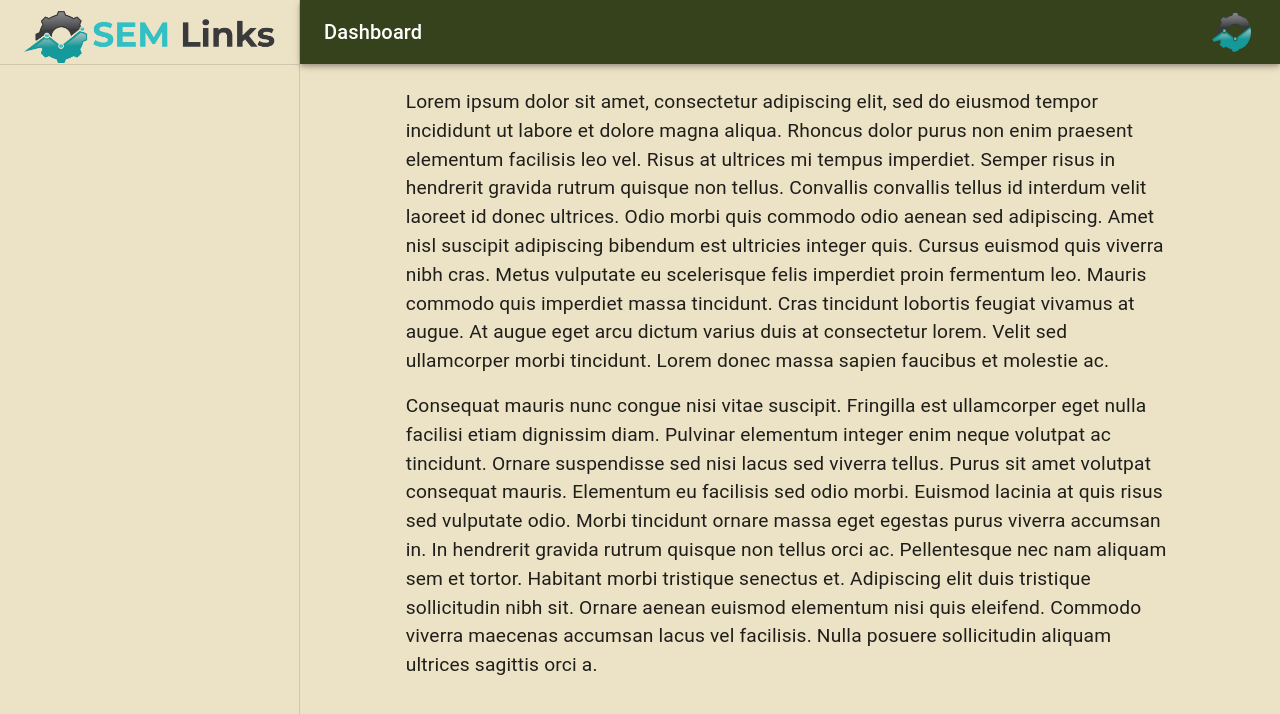
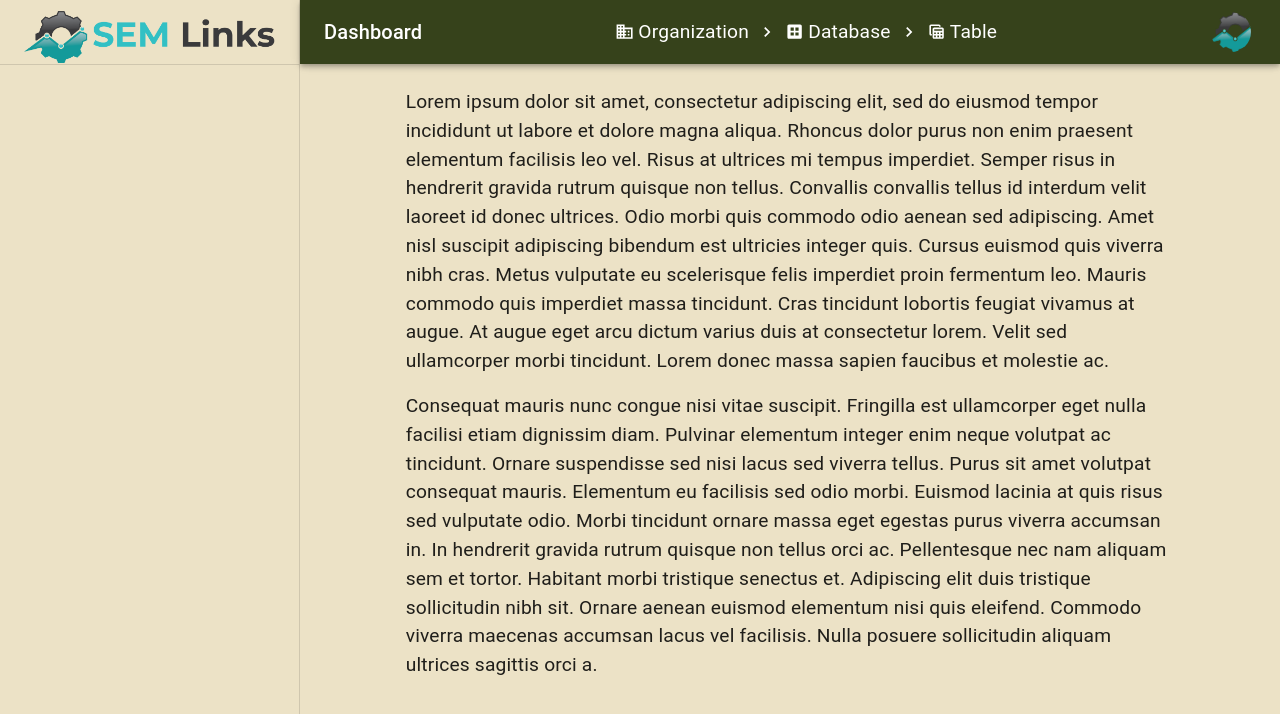
Before and after one commit to carbondigitalus/datasmyth-database-gui, a Next.js app: page / in a window 1280 px wide. Shown: the top 714 px of the page. Built offline with nearby package versions, Linux system fonts and the light colour scheme.

Commit message:
setup breadcrumbs

```diff
--- a/src/components/templates/portal.template.tsx
+++ b/src/components/templates/portal.template.tsx
@@ -1,15 +1,15 @@
 // NPM Modules
-import { Article, Construction, ContactSupport, Settings } from '@mui/icons-material';
 import BusinessIcon from '@mui/icons-material/Business';
-import ListAltIcon from '@mui/icons-material/ListAlt';
-import MicIcon from '@mui/icons-material/Mic';
-import VolunteerActivismIcon from '@mui/icons-material/VolunteerActivism';
-import TreeItem, { TreeItemProps, treeItemClasses } from '@mui/lab/TreeItem';
+import DatasetIcon from '@mui/icons-material/Dataset';
+import NavigateNextIcon from '@mui/icons-material/NavigateNext';
+import TableViewIcon from '@mui/icons-material/TableView';
+import TreeItem from '@mui/lab/TreeItem';
 import TreeView from '@mui/lab/TreeView';
 import {
   AppBar,
   Avatar,
   Box,
+  Breadcrumbs,
   CssBaseline,
   Divider,
   Drawer,
@@ -17,11 +17,6 @@ import {
   IconButton,
   ImageListItem,
   Link,
-  List,
-  ListItem,
-  ListItemButton,
-  ListItemIcon,
-  ListItemText,
   Menu,
   MenuItem,
   SvgIcon,
@@ -94,6 +89,29 @@ export default class PortalTemplate extends React.Component<PageProps, PageState
               <Typography variant='h6' noWrap component='div'>
                 {this.props.pageTitle}
               </Typography>
+              <Breadcrumbs
+                separator={<NavigateNextIcon fontSize='small' />}
+                aria-label='breadcrumb'
+                sx={{ color: 'white' }}
+              >
+                <Link underline='hover' sx={{ display: 'flex', alignItems: 'center' }} color='inherit' href='/'>
+                  <BusinessIcon sx={{ mr: 0.5 }} fontSize='inherit' />
+                  Organization
+                </Link>
+                <Link
+                  underline='hover'
+                  sx={{ display: 'flex', alignItems: 'center' }}
+                  color='inherit'
+                  href='/material-ui/getting-started/installation/'
+                >
+                  <DatasetIcon sx={{ mr: 0.5 }} fontSize='inherit' />
+                  Database
+                </Link>
+                <Typography sx={{ display: 'flex', alignItems: 'center' }}>
+                  <TableViewIcon sx={{ mr: 0.5 }} fontSize='inherit' />
+                  Table
+                </Typography>
+              </Breadcrumbs>
               <Box sx={{ display: 'flex', alignItems: 'center', textAlign: 'center' }}>
                 <Tooltip title='DataSmyth Details'>
                   <Box sx={{ display: 'flex', alignItems: 'center', textAlign: 'center' }}>
```
